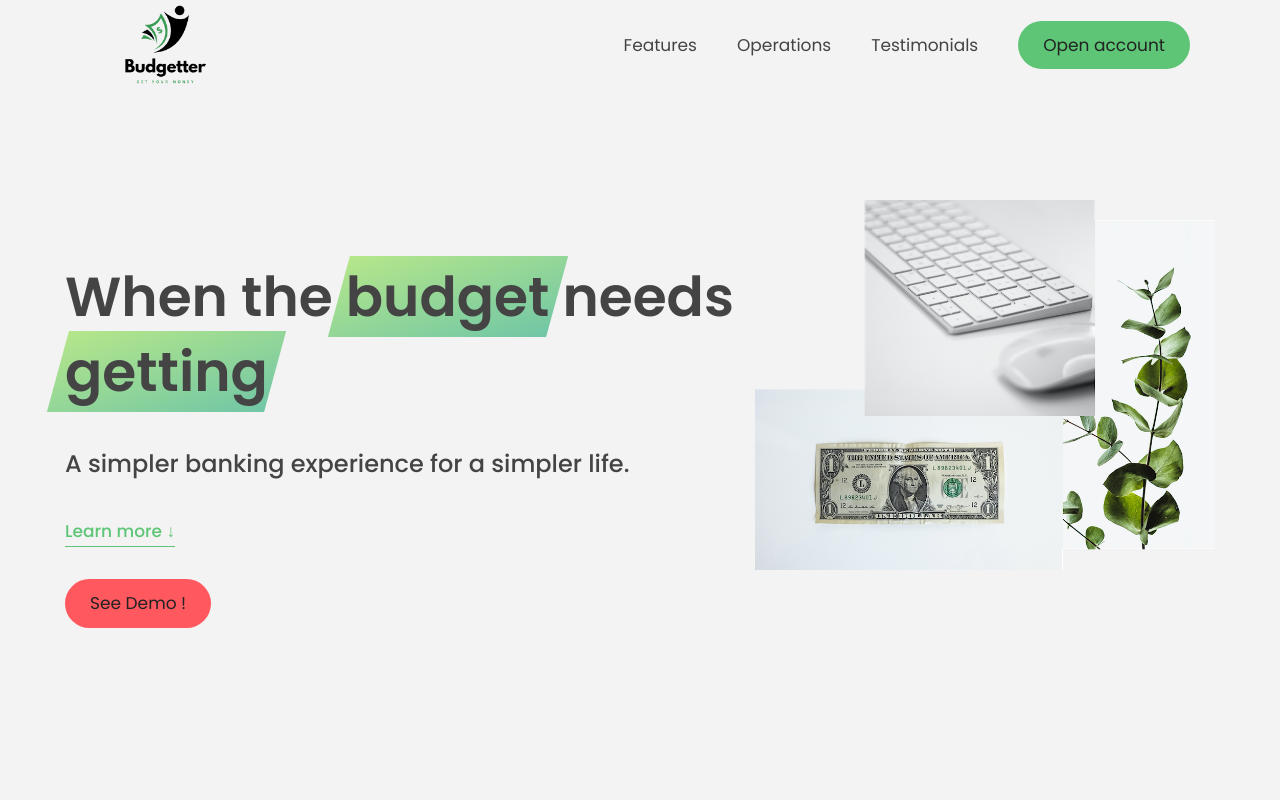
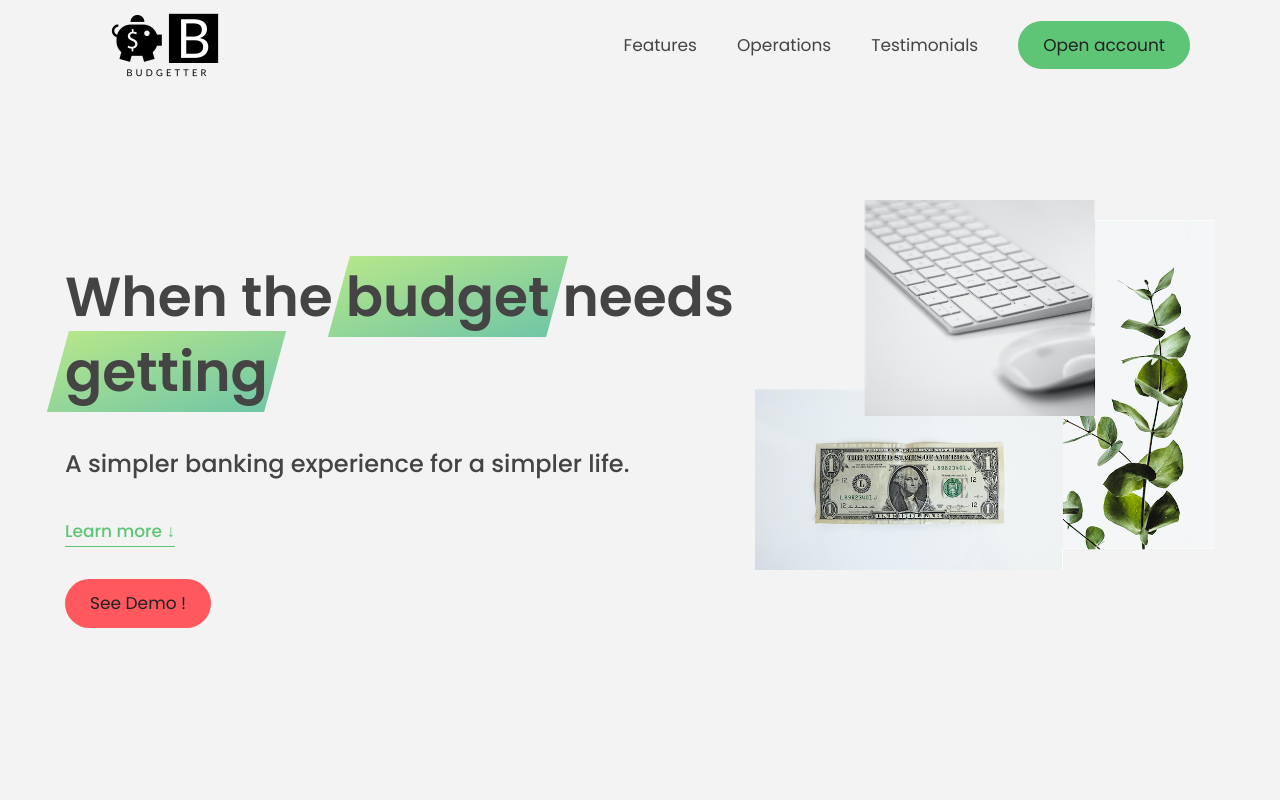
Before and after one commit to Lvlad27/Budgetter, a plain HTML site: page index.html in a window 1280 px wide. Shown: the top 800 px of the page. Drawn offline with Linux system fonts and the light colour scheme.

Commit message:
docs: added new logo

```diff
--- a/index.html
+++ b/index.html
@@ -4,7 +4,7 @@
 		<meta charset="UTF-8" />
 		<meta name="viewport" content="width=device-width, initial-scale=1.0" />
 		<meta http-equiv="X-UA-Compatible" content="ie=edge" />
-		<link rel="shortcut icon" type="image/png" href="img/logo.png" />
+		<link rel="shortcut icon" type="image/png" href="img/Budgetter-logos.jpeg" />
 
 		<link href="https://fonts.googleapis.com/css?family=Poppins:300,400,500,600&display=swap" rel="stylesheet" />
 		<link rel="stylesheet" href="style.css" />
@@ -15,7 +15,7 @@
 	<body>
 		<header class="header">
 			<nav class="nav">
-				<img src="img/logo.png" alt="Budgetter logo" class="nav__logo" id="logo" />
+				<img src="img/Budgetter-logos_black.png" alt="Budgetter logo" class="nav__logo" id="logo" />
 				<ul class="nav__links">
 					<li class="nav__item">
 						<a class="nav__link" href="#section--1">Features</a>
@@ -234,7 +234,7 @@
 					<a class="footer__link" href="#">Contact Us</a>
 				</li>
 			</ul>
-			<img src="img/logo.png" alt="Logo" class="footer__logo" />
+			<img src="img/Budgetter-logos.jpeg" alt="Logo" class="footer__logo" />
 		</footer>
 
 		<div class="modal hidden">
```
Also changed, not shown: img/Budgetter-logos.jpeg (added), img/Budgetter-logos_black.png (added), img/Budgetter-logos_transparent.png (added), img/Budgetter-logos_white.png (added), img/logo_info.txt (added).
